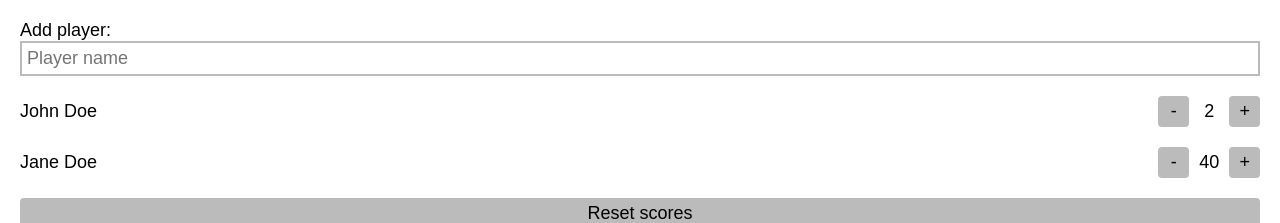
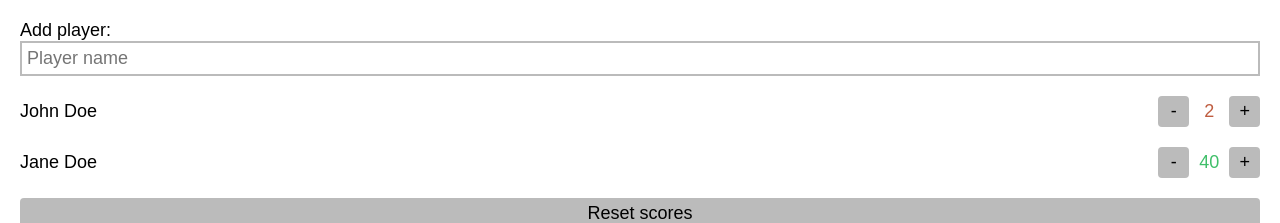
Before and after one commit to dw0111/scorekeeper, a React (Create React App) app: page / in a window 1280 px wide. Shown: the top 223 px of the page. Built offline with nearby package versions, Linux system fonts and the light colour scheme.

Commit message:
Add color changing functionality to score

```diff
--- a/src/components/Player/Player.js
+++ b/src/components/Player/Player.js
@@ -2,10 +2,12 @@ import styled from 'styled-components'
 import Button from '../Button/Button'
 
 export default function Player({ playerName, score, onMinus, onPlus }) {
+  const counterColor = Math.min(140, Math.max(0, score * 7))
+
   return (
     <PlayerSection>
       {playerName}
-      <ScoreDiv>
+      <ScoreDiv color={counterColor}>
         <Button onClick={onMinus}> - </Button>
         <span>{score}</span>
         <Button onClick={onPlus}> + </Button>
```
